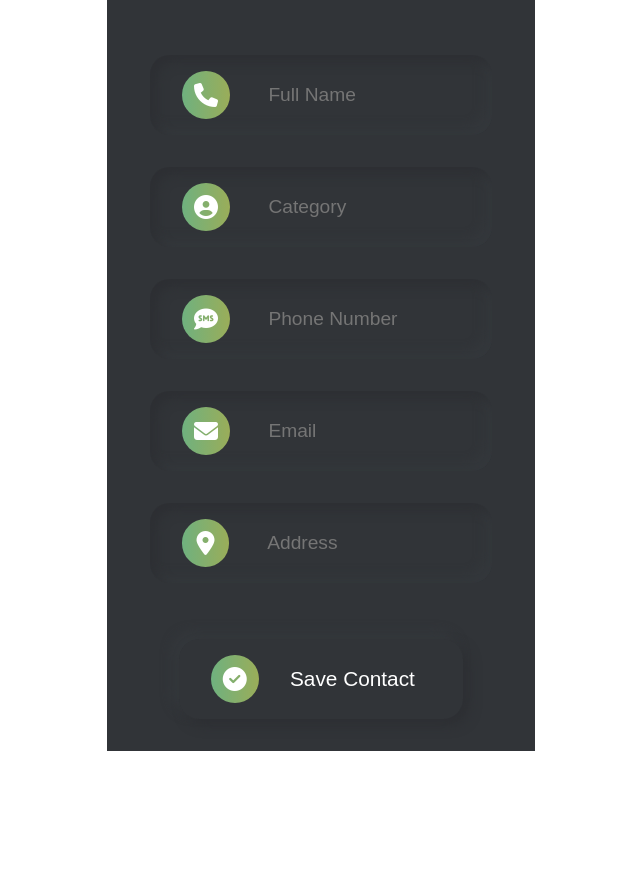
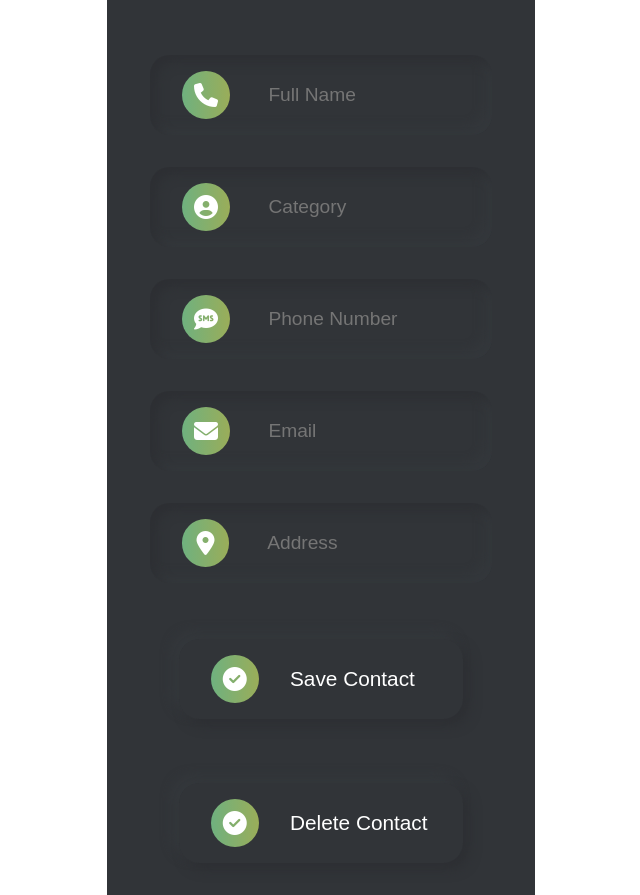
Before and after one commit to Rachael-Minage/django-contact-app, a Django app: template contacts/templates/contacts/edit.html in a window 1280 px wide. Shown: the part 148-1043 px from the top of the page, without its empty margins (319-959 px from the left). Before the commit the page ends 899 px from the top, so only its background shows below. Run offline with Django 4.2, Linux system fonts and the light colour scheme; the template is opened without the code that fills it, so the values that code supplies are empty; some libraries are stand-ins or nearby versions.

Commit message:
added delete button

```diff
--- a/contacts/templates/contacts/edit.html
+++ b/contacts/templates/contacts/edit.html
@@ -67,7 +67,20 @@
 					<i class="fas fa-check-circle icon-gradient"></i>
 					<button class="button" type="submit">Save Contact</button>
 				</div>
+
+
 			</section>
+
+			<section class="button-container">
+				<div class="update-contact">
+					<i class="fas fa-check-circle icon-gradient"></i>
+					<input class="button" type="submit" value="Delete Contact" formaction="{% url 'delete-contact' contact.id %}" />
+
+				</div>
+
+
+			</section>
+
 		</form>
 
 
--- a/contacts/urls.py
+++ b/contacts/urls.py
@@ -1,6 +1,6 @@
 
 from django.urls import path,include
-from .views.views import contact_list_view, contact_detail_view, index, addContact, create_contact, contact_profile, edit_contact
+from .views.views import contact_list_view, contact_detail_view, index, addContact, create_contact, contact_profile, edit_contact,delete_contact
 
 
 urlpatterns = [
@@ -9,6 +9,7 @@ urlpatterns = [
        path('create-contact/', create_contact, name='create-contact'),
        path('contact-profile/<int:id>/', contact_profile, name='contact-profile'),
        path('contact/<int:id>/edit/', edit_contact, name='edit-contact'),
+       path('contact/<int:id>/delete/', delete_contact, name='delete-contact'),
        path("", contact_list_view, name="contacts"),
        path("<int:id>", contact_detail_view, name="contact"),
 
```
Also changed, not shown: contacts/views/views.py (+7 -0 lines), contacts/static/contacts/style-edit.css (line endings or trailing spaces).
